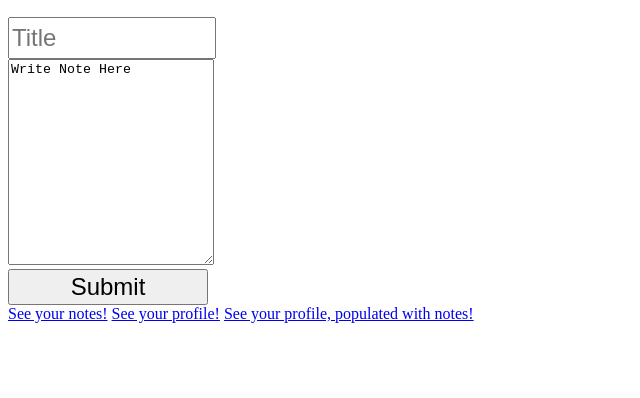
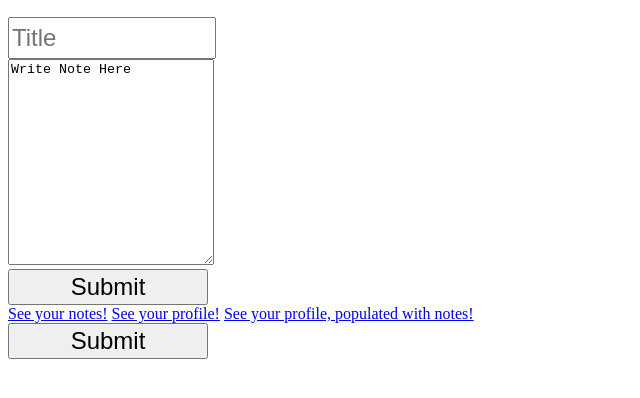
Before and after one commit to jazmin10/heroku_test, a website: page public/index.html in a window 1280 px wide. Shown: the part 110-508 px from the top of the page, without its empty margins (0-640 px from the left). Drawn offline with Linux system fonts and the light colour scheme.

Commit message:
added button to add user

```diff
--- a/public/index.html
+++ b/public/index.html
@@ -28,5 +28,10 @@
       <a href="/users">See your profile!</a>
       <a href="/populateduser">See your profile, populated with notes!</a>
     </form>
+
+    <form action="/newuser" method="POST">
+      <input type="submit">
+    </form>
+
   </body>
 </html>
```
